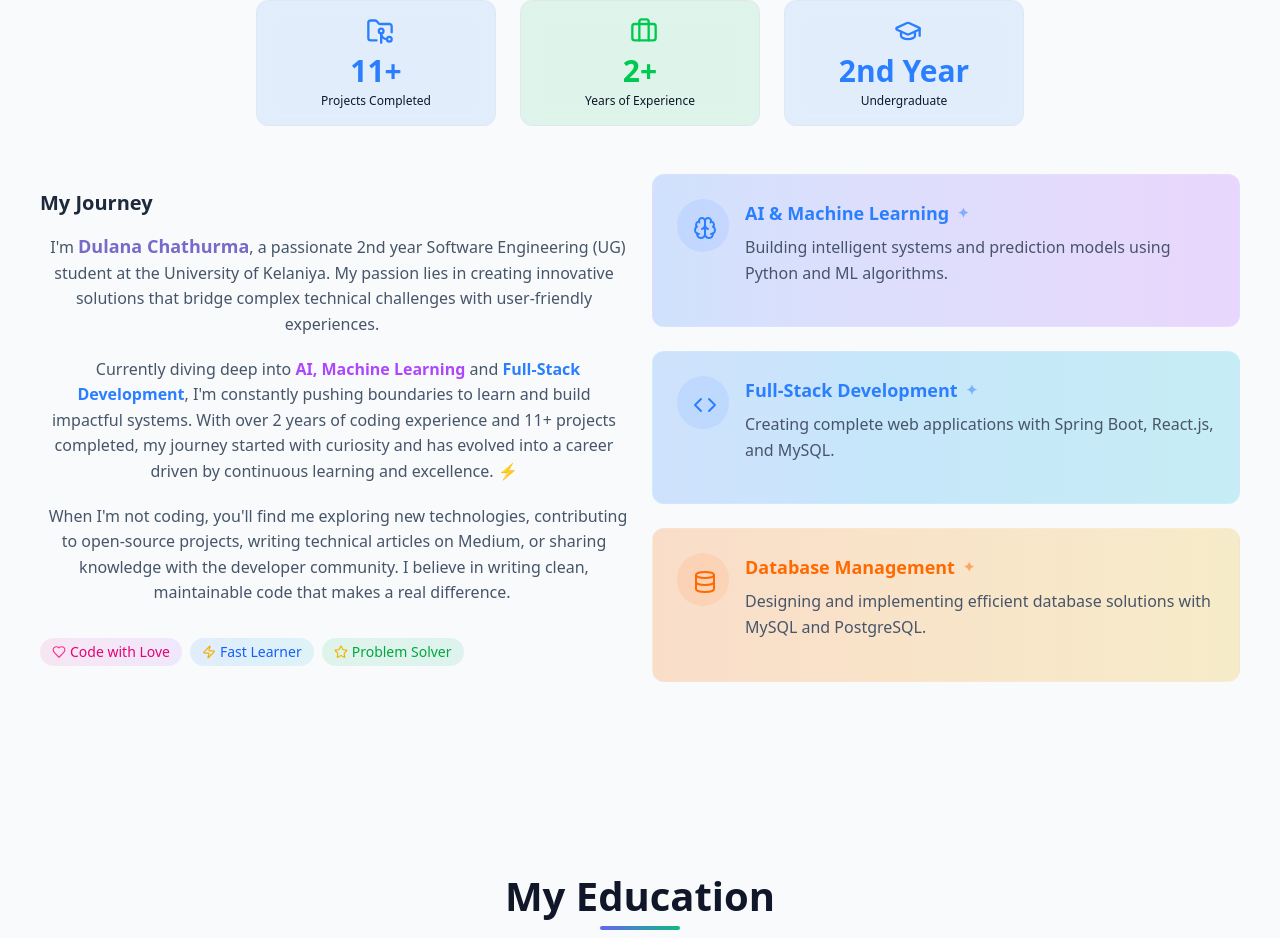
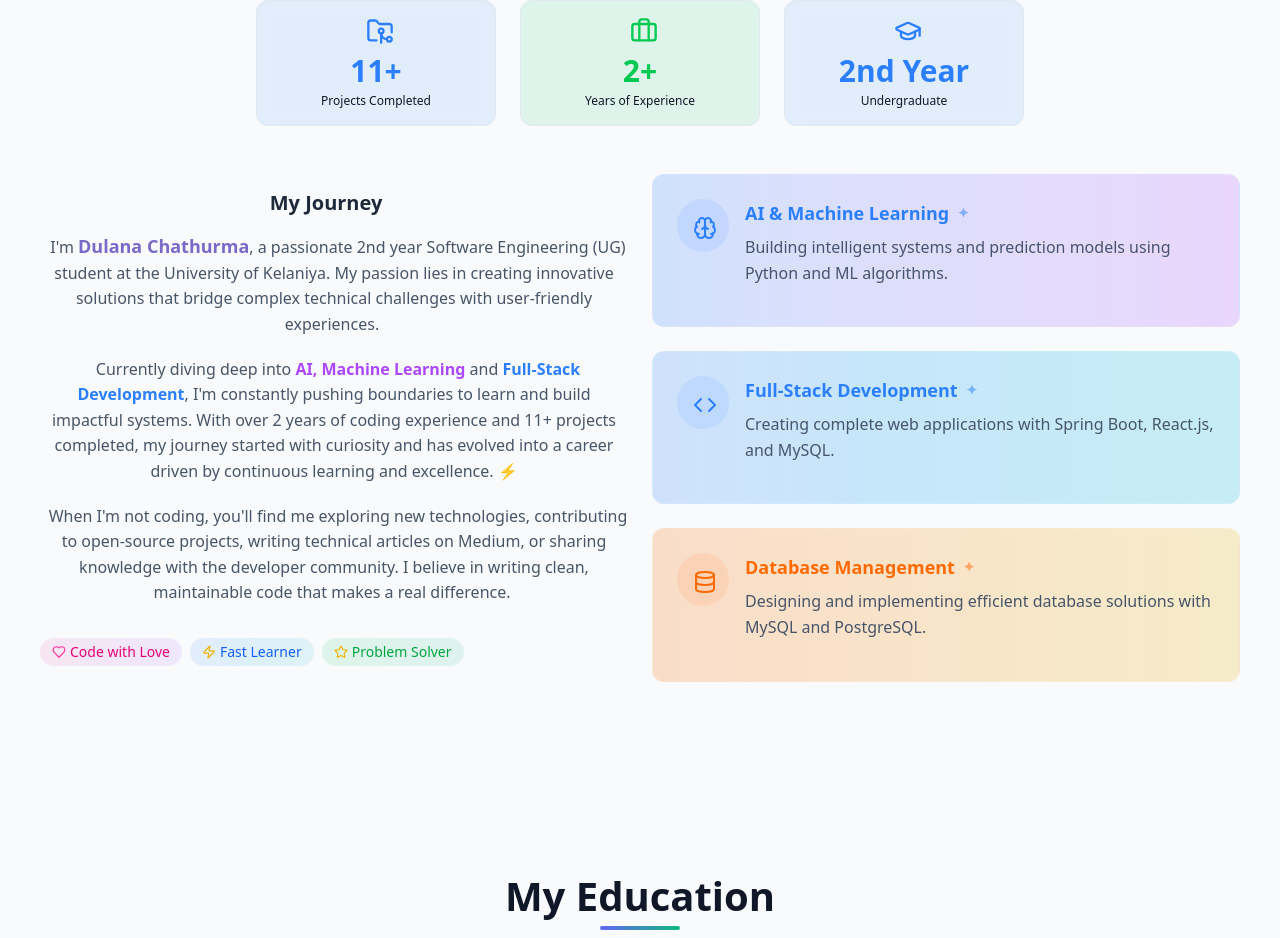
Before and after one commit to dulanachathurma/Dulana-New-Portfolio-main, a React (Vite) app: page / in a window 1280 px wide. Shown: the part 998-1936 px from the top of the page. Built offline with nearby package versions, Linux system fonts and the light colour scheme.

Commit message:
Update AboutSection.jsx

```diff
--- a/src/components/AboutSection.jsx
+++ b/src/components/AboutSection.jsx
@@ -75,10 +75,10 @@ export const AboutSection = () => {
 
         <div className="grid grid-cols-1 md:grid-cols-2 gap-12 items-center">
           <div className="space-y-6">
-            <h3 className="text-2xl font-semibold flex items-center gap-2">
-              My Journey<span className="text-primary"></span>
-              <span className="text-2xl"></span>
-            </h3>
+            <h3 className="text-2xl font-semibold flex items-center justify-center gap-2 text-center">
+  My Journey<span className="text-primary"></span>
+  <span className="text-2xl"></span>
+</h3>
 
             <p className="text-muted-foreground leading-relaxed">
               <span className="text-2xl mr-2"></span>
```
